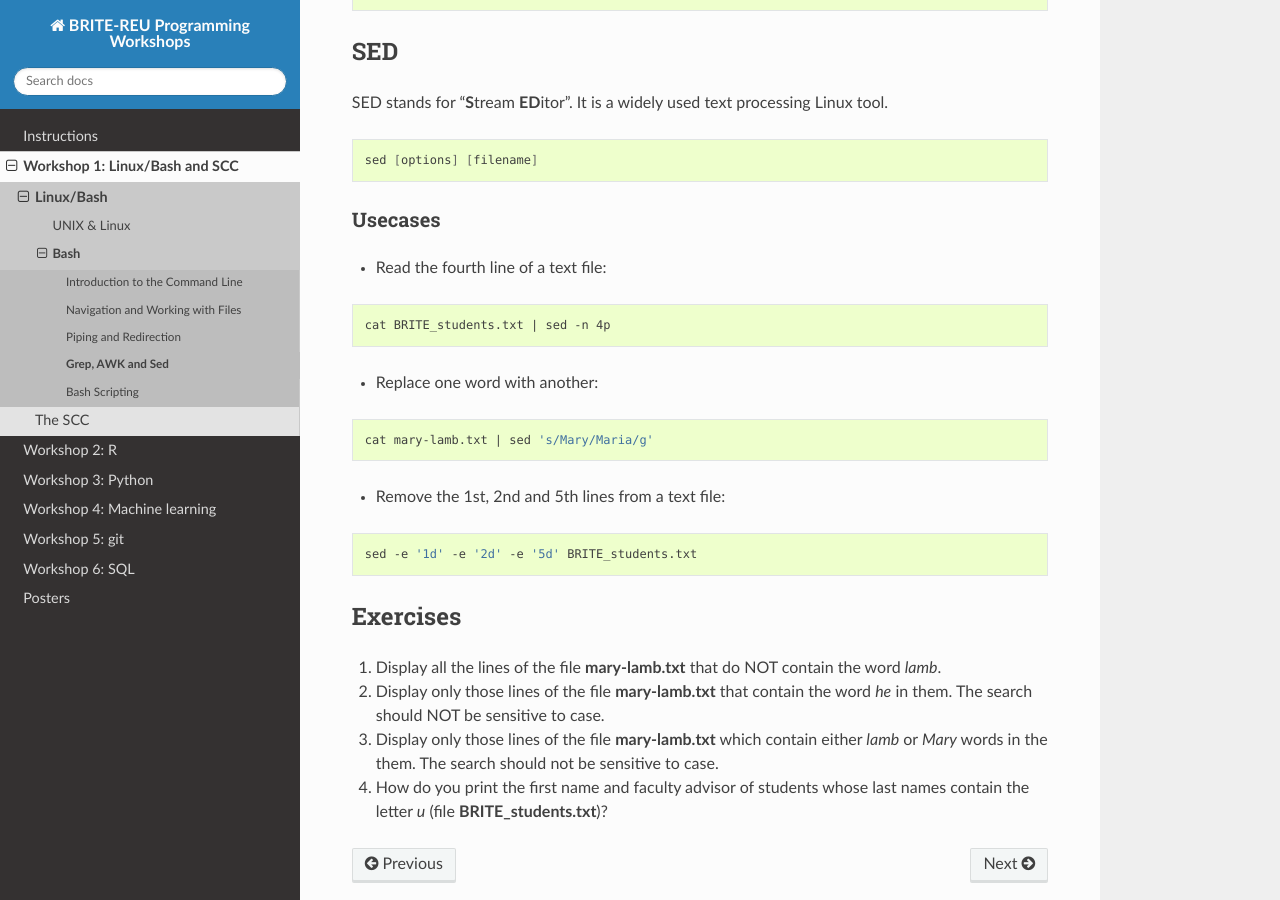
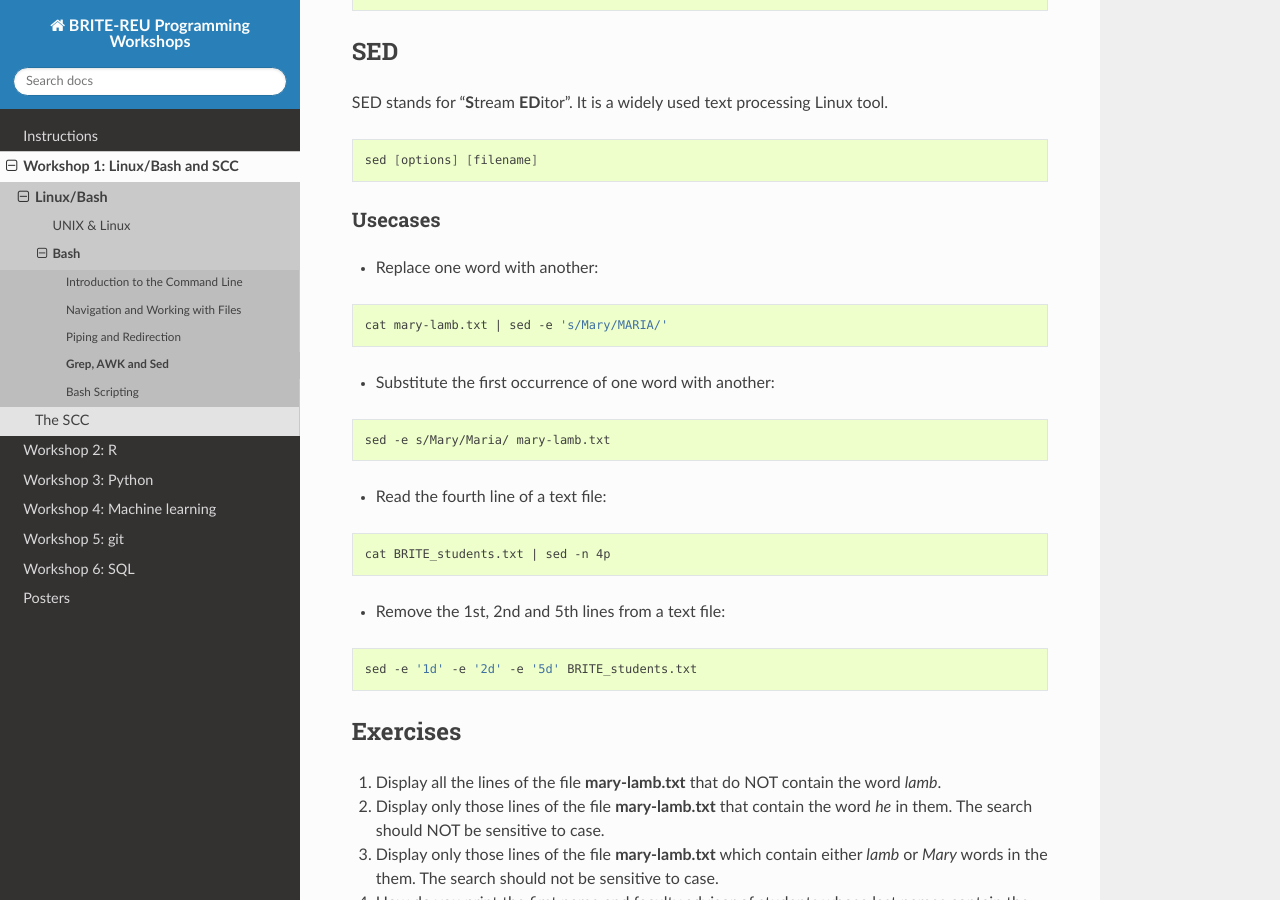
Before and after one commit to BRITE-REU/programming-workshops, a Sphinx documentation site: the page built from source/workshops/01_linux_bash_scc/grep_awk_sed.rst, in a window 1280 px wide and 900 px high, scrolled down 2102 px. Built offline with Sphinx 7.4.7 and the Read the Docs theme 2.0.0, drawn with Linux system fonts in a browser that asks for light colours; pages that are not in the unit, such as notebooks, are missing from menus.

Commit message:
Update grep_awk_sed.rst

```diff
--- a/source/workshops/01_linux_bash_scc/grep_awk_sed.rst
+++ b/source/workshops/01_linux_bash_scc/grep_awk_sed.rst
@@ -125,17 +125,25 @@ SED stands for "**S**\tream **ED**\itor". It is a widely used text processing Li
 Usecases
 ************
 
+- Replace one word with another:
+
+.. code-block:: sh
+
+      cat mary-lamb.txt | sed -e 's/Mary/MARIA/'
+
+- Substitute the first occurrence of one word with another:
+
+.. code-block:: sh
+
+      sed -e s/Mary/Maria/ mary-lamb.txt
+
 - Read the fourth line of a text file:
 
 .. code-block:: sh
 
       cat BRITE_students.txt | sed -n 4p
 
-- Replace one word with another:
 
-.. code-block:: sh
-
-      cat mary-lamb.txt | sed 's/Mary/Maria/g'
 
 - Remove the 1st, 2nd and 5th lines from a text file:
 
```
